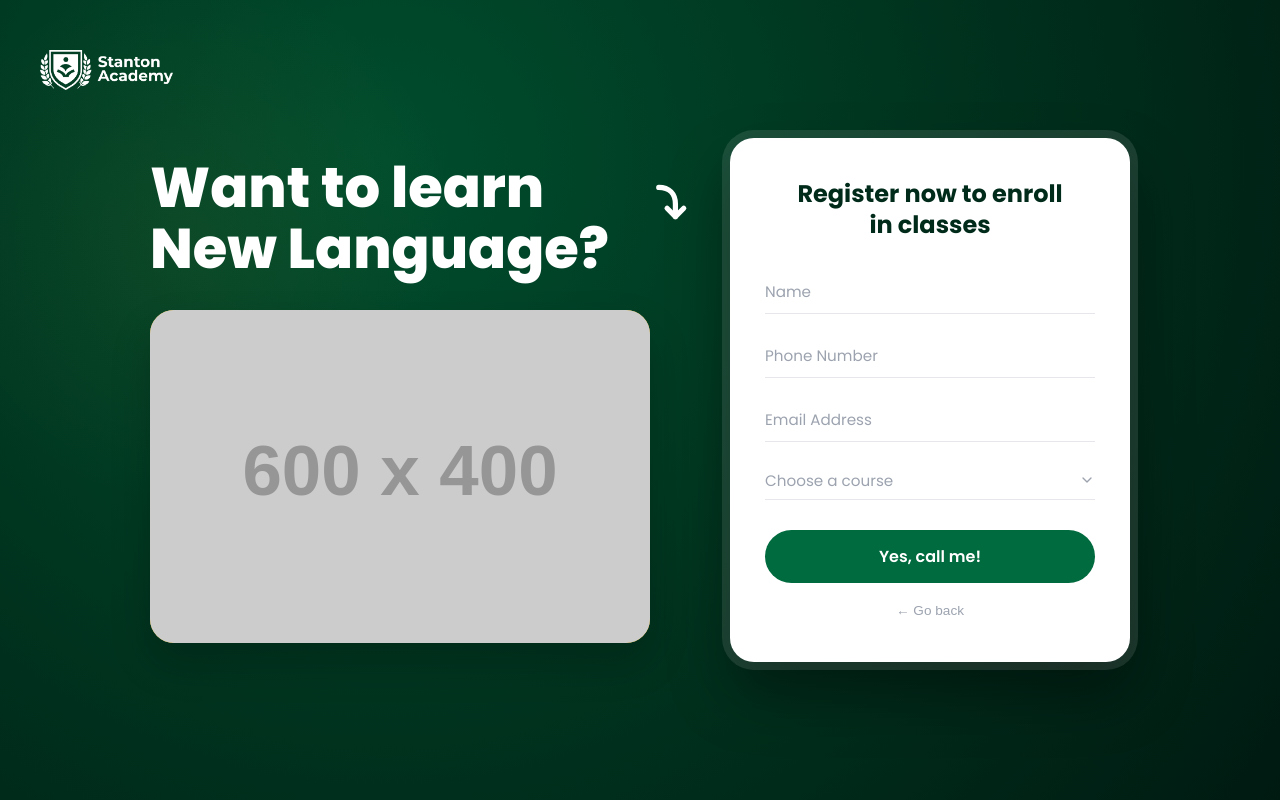
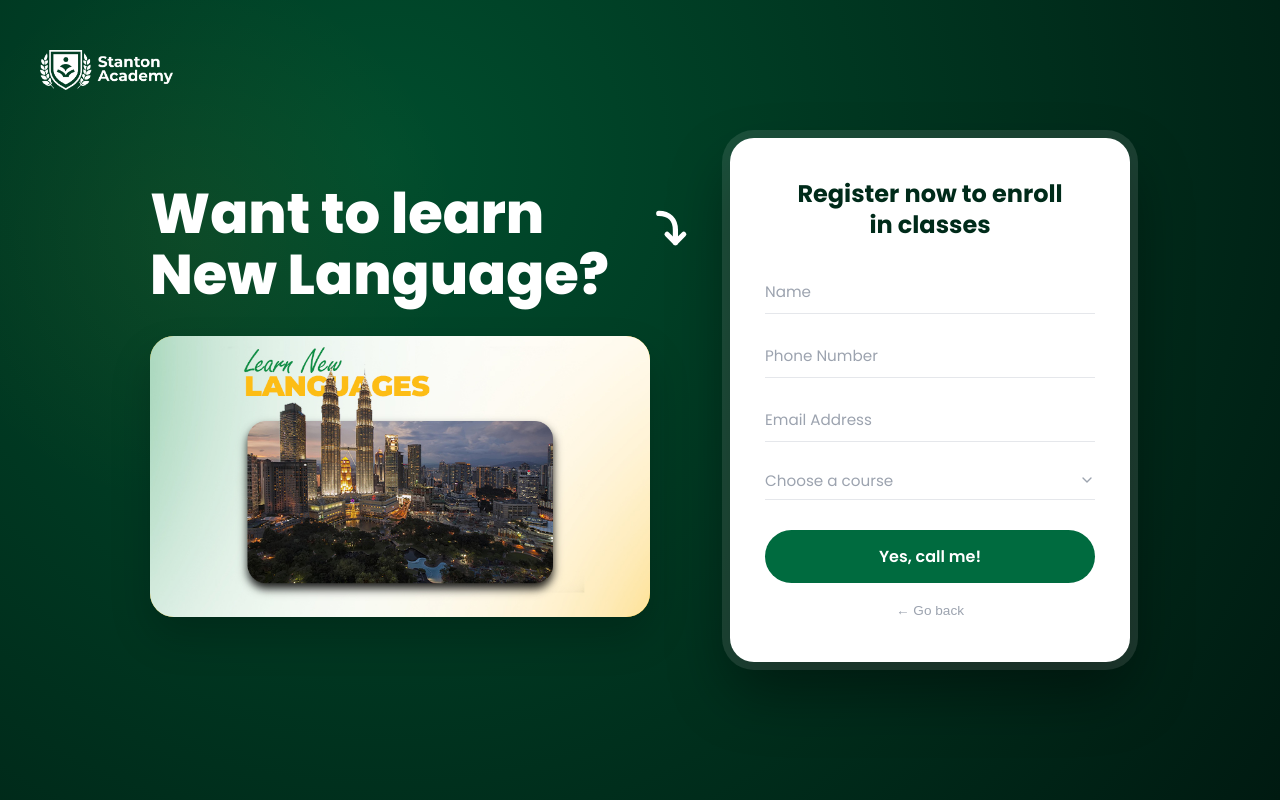
Before and after one commit to ZokirovIslomjon/stanton-academy, a React (Vite) app: page /signup in a window 1280 px wide. Built offline with nearby package versions, Linux system fonts and the light colour scheme.

Commit message:
Added poster

```diff
--- a/src/pages/SignUpPage.jsx
+++ b/src/pages/SignUpPage.jsx
@@ -3,6 +3,7 @@ import { useNavigate } from 'react-router-dom';
 import emailjs from '@emailjs/browser';
 
 import myLogo from '../assets/logo-new.png';
+import myPoster from '../assets/poster.jpg'
 
 
 emailjs.init('5j3dR4oz_QORxuNJS');
@@ -426,7 +427,7 @@ export default function SignUpPage() {
               <div className="su__promo-card">
                 {/* INSERT YOUR POSTER IMAGE PATH HERE */}
                 <img
-                  src="https://via.placeholder.com/600x400/FFC72C/002b1a?text=Insert+Your+Poster+Here"
+                  src={myPoster}
                   alt="Language Learning Poster"
                   className="su__promo-image"
                 />
```
Also changed, not shown: src/assets/poster.jpg (added).
